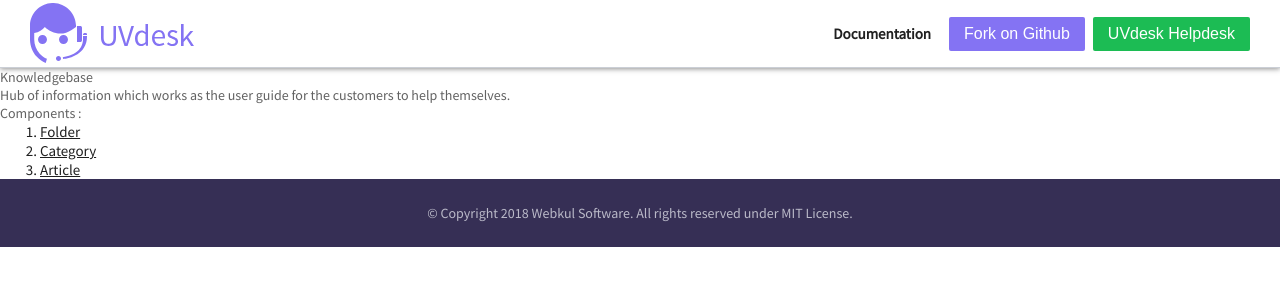
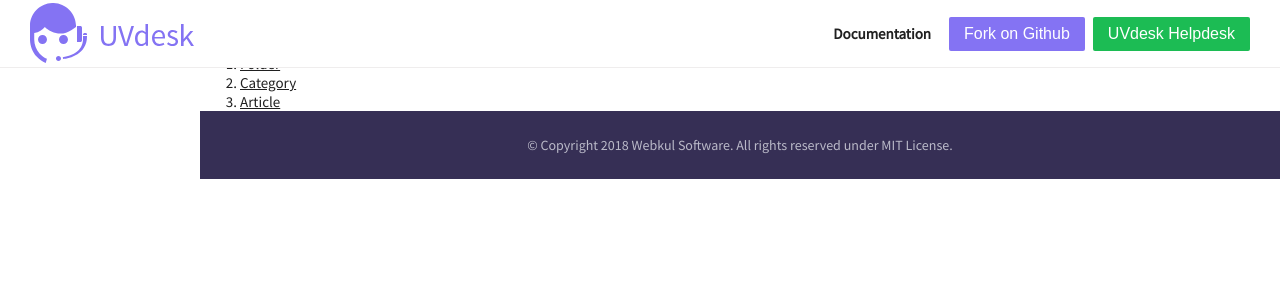
Before and after one commit to uvdesk/uvdesk.github.io, a Jekyll site: the page built from _uvdemo/knowledgebase/index.html, in a window 1280 px wide. Shown: the top 300 px of the page. Built offline with Jekyll 4.4.1, drawn with Linux system fonts in a browser that asks for light colours.

Commit message:
Changes to componet layout

```diff
--- a/_includes/navigation1.html
+++ b/_includes/navigation1.html
@@ -10,7 +10,6 @@
             <button class="button headerBtn">Fork on Github</button>
             <button class="button headerBtn">UVdesk Helpdesk</button>
         </div>
-        {%- include sidebar.html -%}
         <div class="hamburger-menu-icon" onclick="onClickHamburgerIcon(event);">
             <div class="hmi-bar1"></div>
             <div class="hmi-bar2"></div>
--- a/_layouts/component-layout.html
+++ b/_layouts/component-layout.html
@@ -13,8 +13,9 @@
 
     <body>
 
-        <div class="container">
+        <div class="component-container">
             {%- include navigation1.html -%}
+            {%- include sidebar.html -%}
             {{ content }}
             <div class="footer">
                 <div class="footer123">
--- a/_layouts/page-home-layout.html
+++ b/_layouts/page-home-layout.html
@@ -14,6 +14,7 @@
 <body>
     <div class="container">
         {%- include navigation1.html -%}
+        {%- include sidebar.html -%}
         {{ content }}
         <div class="footer">
             <div class="footer123">
--- /dev/null
+++ b/_sass/component.scss
@@ -0,0 +1,57 @@
+
+
+.component-container {
+    display: grid;
+    grid-template-columns: 200px 1fr;
+    background-color: var(--container-bg-color);
+}
+
+.component-container .header {
+    z-index: 1;
+    position: fixed;
+    top: 0;
+    left: 0;
+    width: 100%;
+    grid-column: 1 / 3;
+    background-color: white;
+    box-shadow: none;
+    border-bottom: 1px solid #efeded;
+}
+
+.component-container .hamburger-menu {
+    box-shadow: none;
+    grid-row: 2 / 4;
+    background-color: white;
+    border-right: 1px solid #f7f7f7;
+}
+
+.component-container .hamburger-menu .hamburger-menu-title {
+    display: none;
+}
+
+.component-container .footer {
+    grid-row: 3 / 4;
+    grid-column: 2 / 3;
+}
+
+.component-container .installation-component {
+    grid-row: 2 / 3;
+    grid-column: 2 /3;
+}
+
+.component-container .hamburger-menu {
+    position: fixed;
+    top: 0px;
+    left: 0px;
+    z-index: 0;
+    overflow: hidden;
+    width: 200px;
+    background-color: white;
+}
+
+.component-container .hamburger-menu-wrapper {
+    margin-top: calc(var(--header-footer-height) + 40px);
+    height: 100%;
+    background-color: white;
+    overflow: auto;
+}
--- a/_sass/hamburger-menu.scss
+++ b/_sass/hamburger-menu.scss
@@ -12,7 +12,8 @@
   overflow: auto;
 }
 
-.second .hamburger-menu {
+
+.hamburger-menu {
   -webkit-transition: left 200ms linear;
   -moz-transition: left 200ms linear;
   -ms-transition: left 200ms linear;
@@ -94,7 +95,7 @@
 
 
 // hamburger icon start
-.second .hamburger-menu.hamburger-menu-show {
+.hamburger-menu-show {
   left: 0px;
 }
 
--- a/_sass/main.scss
+++ b/_sass/main.scss
@@ -20,7 +20,7 @@
 }
 
 .container {
-  background-color: var(--container-bg-color, #ffffff);
+  background-color: var(--container-bg-color);
   display: grid;
   -webkit-grid-template-columns: auto;
   -moz-grid-template-columns: auto;
@@ -83,7 +83,7 @@
 }
 
 @media all and (min-width: 871px) {
-  .second .hamburger-menu {
+  .hamburger-menu {
     display: none !important;
   }
 }
--- a/assets/css/uvdocs.scss
+++ b/assets/css/uvdocs.scss
@@ -5,3 +5,4 @@
 @import "variables";
 @import "main";
 @import "hamburger-menu";
+@import "component";
--- a/assets/js/uvdocs.js
+++ b/assets/js/uvdocs.js
@@ -88,8 +88,8 @@
 
 // on hamburger menu icon click
 function onClickHamburgerIcon() {
-    const hamburgerButton = document.querySelector('.second .hamburger-menu-icon');
-    const hamburgerMenu = document.querySelector('.second .hamburger-menu');
+    const hamburgerButton = document.querySelector('.hamburger-menu-icon');
+    const hamburgerMenu = document.querySelector('.hamburger-menu');
     if (hamburgerButton.classList.contains('hamburger-menu-icon-change')) {
         closeHamburgerMenu(hamburgerButton, hamburgerMenu);
     } else {
@@ -125,14 +125,14 @@
 // close the hamburger menu on the clicking the area outside the hamburger menu
 document.body.addEventListener('mousedown', (event) => {
 
-    if (event.clientX > document.querySelector('.second .hamburger-menu').offsetWidth &&
-        ([document.querySelector('.second .hamburger-menu-icon'),
+    if (event.clientX > document.querySelector('.hamburger-menu').offsetWidth &&
+        ([document.querySelector('.hamburger-menu-icon'),
            document.querySelector('.hmi-bar1'),
            document.querySelector('.hmi-bar2'),
            document.querySelector('.hmi-bar3')].indexOf(event.target) === -1)) {
-        const hamburgerButton = document.querySelector('.second .hamburger-menu-icon');
+        const hamburgerButton = document.querySelector('.hamburger-menu-icon');
         if (hamburgerButton.classList.contains('hamburger-menu-icon-change')) {
-            closeHamburgerMenu(hamburgerButton, hamburgerMenu = document.querySelector('.second .hamburger-menu'));
+            closeHamburgerMenu(hamburgerButton, hamburgerMenu = document.querySelector('.hamburger-menu'));
         }
     }
 });
```
